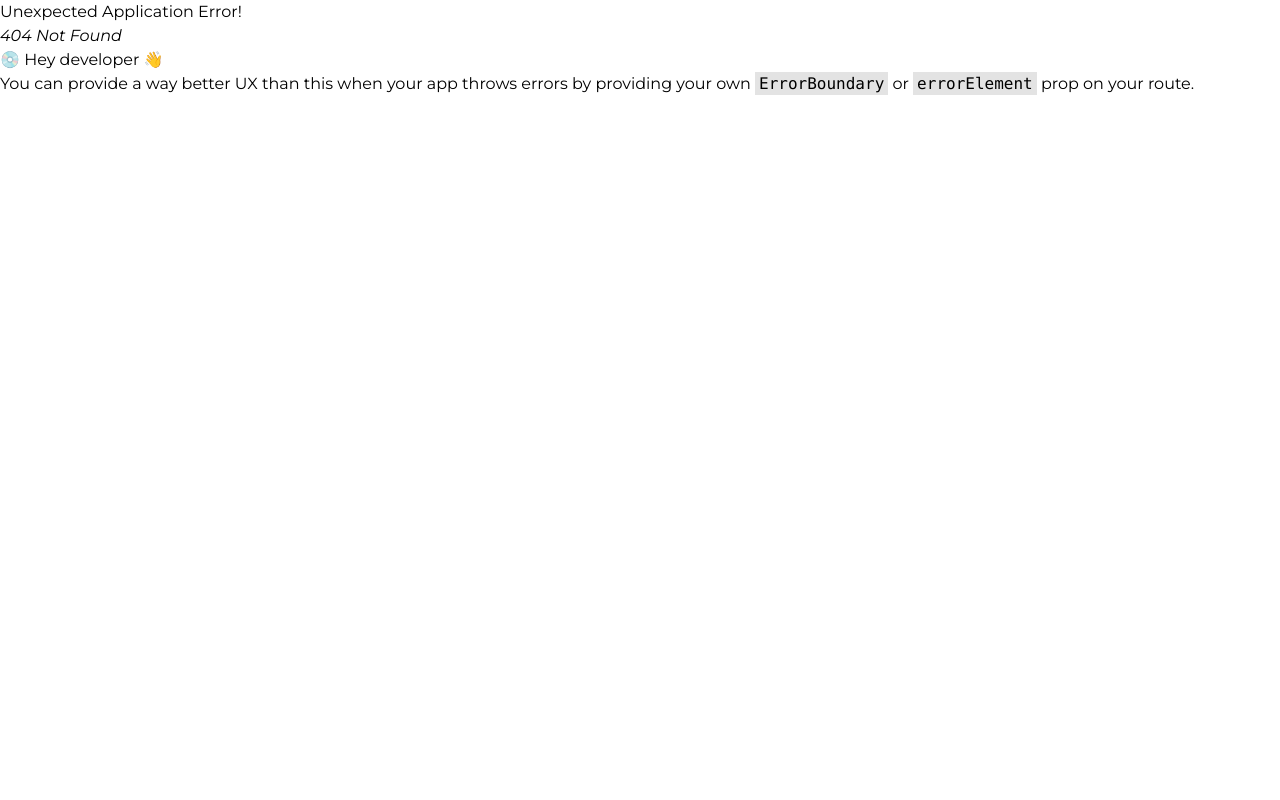
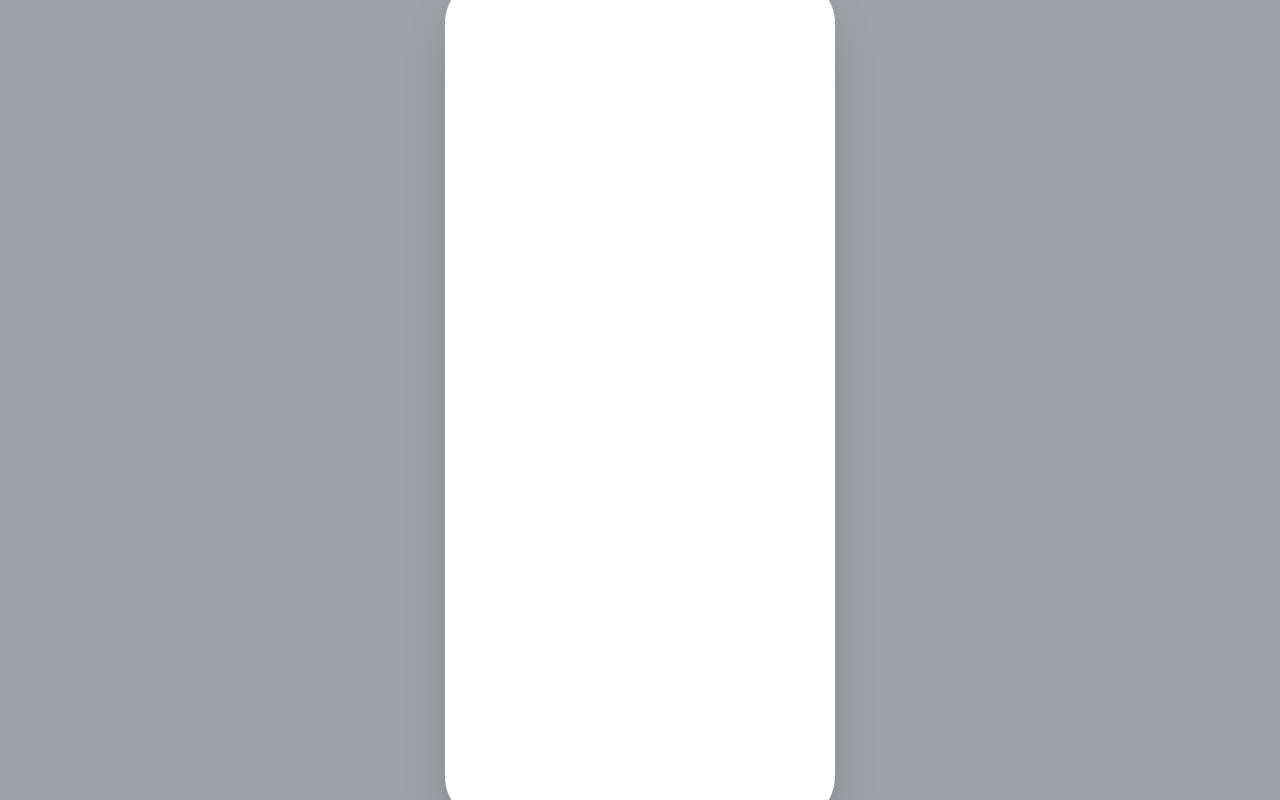
Before and after one commit to banap-app/banap-app, a React (Vite) app: page /register in a window 1280 px wide. Before the commit this address had no page. Built offline with nearby package versions, Linux system fonts and the light colour scheme.

Commit message:
Added registration page

```diff
--- a/index.html
+++ b/index.html
@@ -1,4 +1,4 @@
-<!DOCTYPE html>
+<!doctype html>
 <html lang="pt-BR">
   <head>
     <meta charset="UTF-8" />
--- a/src/login.jsx
+++ b/src/LoginForm.jsx
@@ -8,7 +8,7 @@ function Login() {
           <p className='text-xl font-regular text-[#1a5d1a] text-center'>
             Entre com sua<br></br>conta!
           </p>
-          <form method='POST'>
+          <form>
             <div className='w-[244px] h-[244px]'>
               <div className='flex flex-col gap-5'>
                 <div className='flex flex-col gap-2.5'>
@@ -19,18 +19,20 @@ function Login() {
                     type='email'
                     name='email'
                     id='email'
+                    autoComplete='email'
                     required
                     className='w-[243px] border-b-[0.5px] border-black/75 pb-[5px] outline-none text-sm font-regular text-[#1a5d1a] placeholder:text-[#1a5d1a]/75'
                   />
                 </div>
                 <div className='flex flex-col gap-2.5'>
-                  <label htmlFor='' className='text-xl font-light'>
+                  <label htmlFor='password' className='text-xl font-light'>
                     Senha
                   </label>
                   <input
                     type='password'
                     name='password'
                     id='password'
+                    autoComplete='current-password'
                     required
                     className='w-[243px] border-b-[0.5px] border-black/75 pb-[5px] outline-none text-sm font-regular text-[#1a5d1a] placeholder:text-[#1a5d1a]/75'
                   />
--- /dev/null
+++ b/src/RegistrationForm.jsx
@@ -0,0 +1,28 @@
+import Frame from './components/Frame'
+
+function Register() {
+  return (
+    <Frame>
+      <div className='w-full h-full flex flex-col items-center justify-center'>
+        <form>
+          <div>
+            <div>
+              <label htmlFor=""></label>
+              <input type="text" />
+            </div>
+            <div>
+              <label htmlFor=""></label>
+              <input type="text" />
+            </div>
+            <div>
+              <label htmlFor=""></label>
+              <input type="text" />
+            </div>
+          </div>
+        </form>
+      </div>
+    </Frame>
+  )
+}
+
+export default Register
--- a/src/components/Frame.jsx
+++ b/src/components/Frame.jsx
@@ -1,8 +1,8 @@
 const Frame = ({ children }) => {
   return (
     <>
-      <div className='w-screen h-screen overflow-auto flex items-center justify-center bg-zinc-300'>
-        <div className='w-[390px] h-[844px] rounded-[45px] shadow-md bg-white'>
+      <div className='w-screen h-screen overflow-auto flex items-center justify-center bg-zinc-400'>
+        <div className='w-[390px] h-[844px] rounded-[45px] shadow-2xl bg-white'>
           {children}
         </div>
       </div>
```
Also changed, not shown: src/main.jsx (+6 -1 lines).
